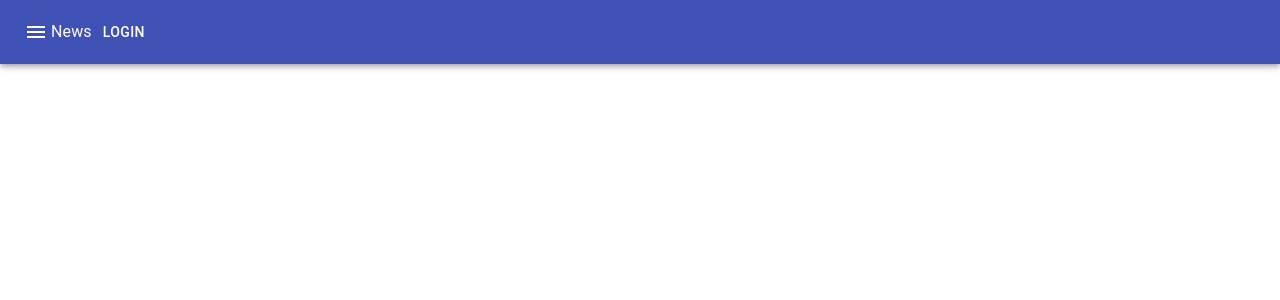
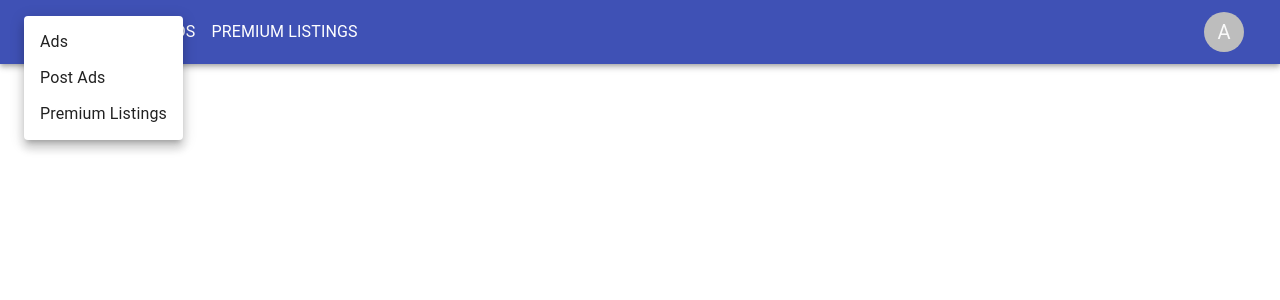
Before and after one commit to Alonasa/my-ads, a React (Create React App) app: page / in a window 1280 px wide. Both pictures are taken after a click on the button "account of current user". Shown: the top 300 px of the page. Built offline with nearby package versions, Linux system fonts and the light colour scheme.

Commit message:
added simple menu

```diff
--- a/src/App.tsx
+++ b/src/App.tsx
@@ -1,11 +1,11 @@
 import React from 'react';
 import './App.css';
-import {Header} from './components/Header';
+import {AppBarMenu} from './components/AppBarMenu';
 
 function App() {
   return (
     <div className="App">
-      <Header/>
+      <AppBarMenu/>
     </div>
   );
 }
--- /dev/null
+++ b/src/components/AppBarMenu.tsx
@@ -0,0 +1,130 @@
+import React from 'react';
+import {
+  AppBar,
+  Avatar,
+  Box,
+  Button,
+  Container,
+  IconButton,
+  Menu,
+  MenuItem,
+  Toolbar,
+  Tooltip,
+  Typography
+} from '@material-ui/core';
+import {MenuTwoTone} from '@material-ui/icons';
+
+const pages = ['Ads', 'Post Ads', 'Premium Listings'];
+const loggedInn = ['Profile', 'Logout'];
+const loggedOut = ['Login', 'Logout']
+
+export const AppBarMenu = () => {
+  const [anchorElNav, setAnchorElNav] = React.useState(null);
+  const [anchorElUser, setAnchorElUser] = React.useState(null);
+
+  const handleOpenNavMenu = (event: any) => {
+	setAnchorElNav(event.currentTarget);
+  };
+  const handleOpenUserMenu = (event: any) => {
+	setAnchorElUser(event.currentTarget);
+  };
+
+  const handleCloseNavMenu = () => {
+	setAnchorElNav(null);
+  };
+
+  const handleCloseUserMenu = () => {
+	setAnchorElUser(null);
+  };
+
+
+  return (
+	<AppBar position="static">
+	  <Container maxWidth="xl">
+		<Toolbar disableGutters>
+
+		  <IconButton
+			aria-label="account of current user"
+			aria-controls="menu-appbar"
+			aria-haspopup="true"
+			onClick={handleOpenNavMenu}
+			color="inherit"
+		  >
+		  </IconButton>
+
+		  <Box sx={{flexGrow: 1, display: {xs: 'flex', md: 'none'}}}>
+			<IconButton
+			  aria-label="account of current user"
+			  aria-controls="menu-appbar"
+			  aria-haspopup="true"
+			  onClick={handleOpenNavMenu}
+			  color="inherit"
+			>
+			  <MenuTwoTone/>
+			</IconButton>
+			<Menu
+			  id="menu-appbar"
+			  anchorEl={anchorElNav}
+			  anchorOrigin={{
+				vertical: 'bottom',
+				horizontal: 'left',
+			  }}
+			  keepMounted
+			  transformOrigin={{
+				vertical: 'top',
+				horizontal: 'left',
+			  }}
+			  open={Boolean(anchorElNav)}
+			  onClose={handleCloseNavMenu}
+			>
+			  {pages.map((page) => (
+				<MenuItem key={page} onClick={handleCloseNavMenu}>
+				  <Typography>{page}</Typography>
+				</MenuItem>
+			  ))}
+			</Menu>
+		  </Box>
+		  <Box sx={{flexGrow: 1, display: {xs: 'none', md: 'flex'}}}>
+			{pages.map((page) => (
+			  <Button
+				className={'button__white'}
+				key={page}
+				onClick={handleCloseNavMenu}
+			  ><Typography style={{color:"#ffffff"}}>{page}</Typography>
+			  </Button>
+			))}
+		  </Box>
+
+		  <Box sx={{flexGrow: 0}}>
+			<Tooltip title="Open settings">
+			  <IconButton onClick={handleOpenUserMenu}>
+				<Avatar alt="Avatar" src="#"/>
+			  </IconButton>
+			</Tooltip>
+			<Menu
+			  id="menu-appbar"
+			  anchorEl={anchorElUser}
+			  anchorOrigin={{
+				vertical: 'top',
+				horizontal: 'right',
+			  }}
+			  keepMounted
+			  transformOrigin={{
+				vertical: 'top',
+				horizontal: 'right',
+			  }}
+			  open={Boolean(anchorElUser)}
+			  onClose={handleCloseUserMenu}
+			>
+			  {loggedInn.map((setting) => (
+				<MenuItem key={setting} onClick={handleCloseUserMenu}>
+				  <Typography align={'center'}>{setting}</Typography>
+				</MenuItem>
+			  ))}
+			</Menu>
+		  </Box>
+		</Toolbar>
+	  </Container>
+	</AppBar>
+  );
+};
--- a/src/components/Header.tsx
+++ /dev/null
@@ -1,33 +0,0 @@
-import {
-  AppBar,
-  Box,
-  Button,
-  IconButton,
-  Toolbar,
-  Typography
-} from '@material-ui/core';
-import React from 'react';
-import {MenuTwoTone} from '@material-ui/icons';
-
-export const Header = () => {
-  return (
-	<Box sx={{ flexGrow: 1 }}>
-	  <AppBar position="static">
-		<Toolbar>
-		  <IconButton
-			size="small"
-			edge="start"
-			color="inherit"
-			aria-label="menu"
-		  >
-			<MenuTwoTone/>
-		  </IconButton>
-		  <Typography component="div">
-			News
-		  </Typography>
-		  <Button color="inherit">Login</Button>
-		</Toolbar>
-	  </AppBar>
-	</Box>
-  );
-};
```
